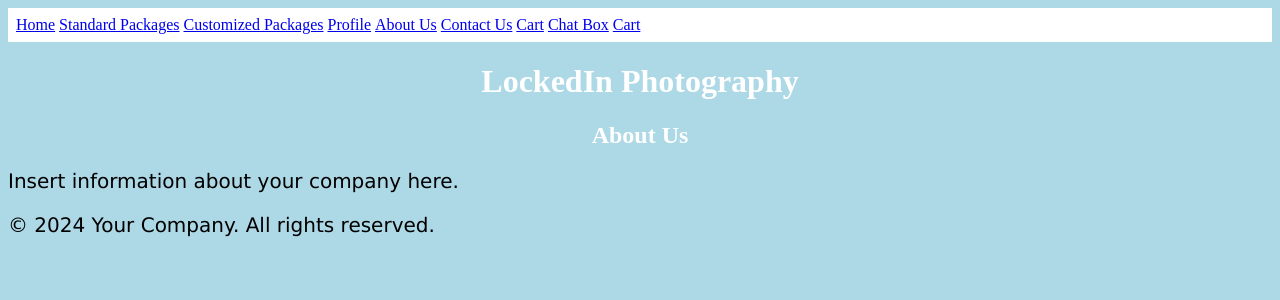
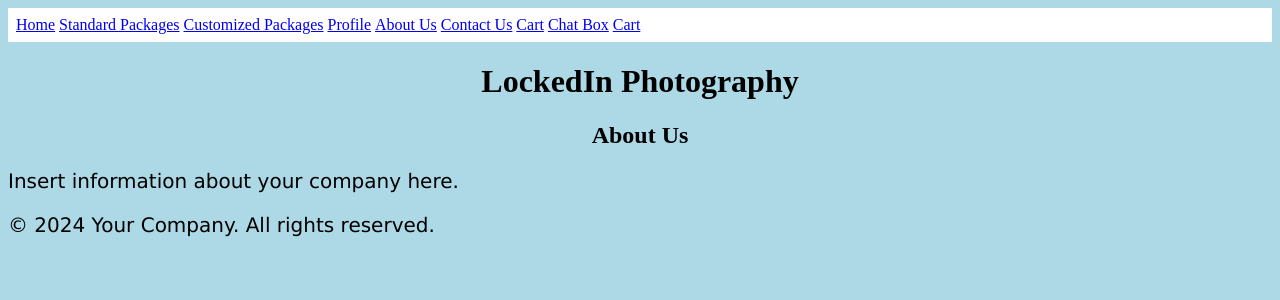
Before and after one commit to JLock334/LockedIn, a PHP site: page /About.html in a window 1280 px wide. Shown: the top 300 px of the page. Run offline with PHP 8.4, Linux system fonts and the light colour scheme.

Commit message:
added bolding to h1

```diff
--- a/style.css
+++ b/style.css
@@ -3,8 +3,9 @@
 }
 
 h1 {
-    color: white;
+    color: black;
     text-align: center;
+    font-weight:bold;
 }
 
 p {
```
